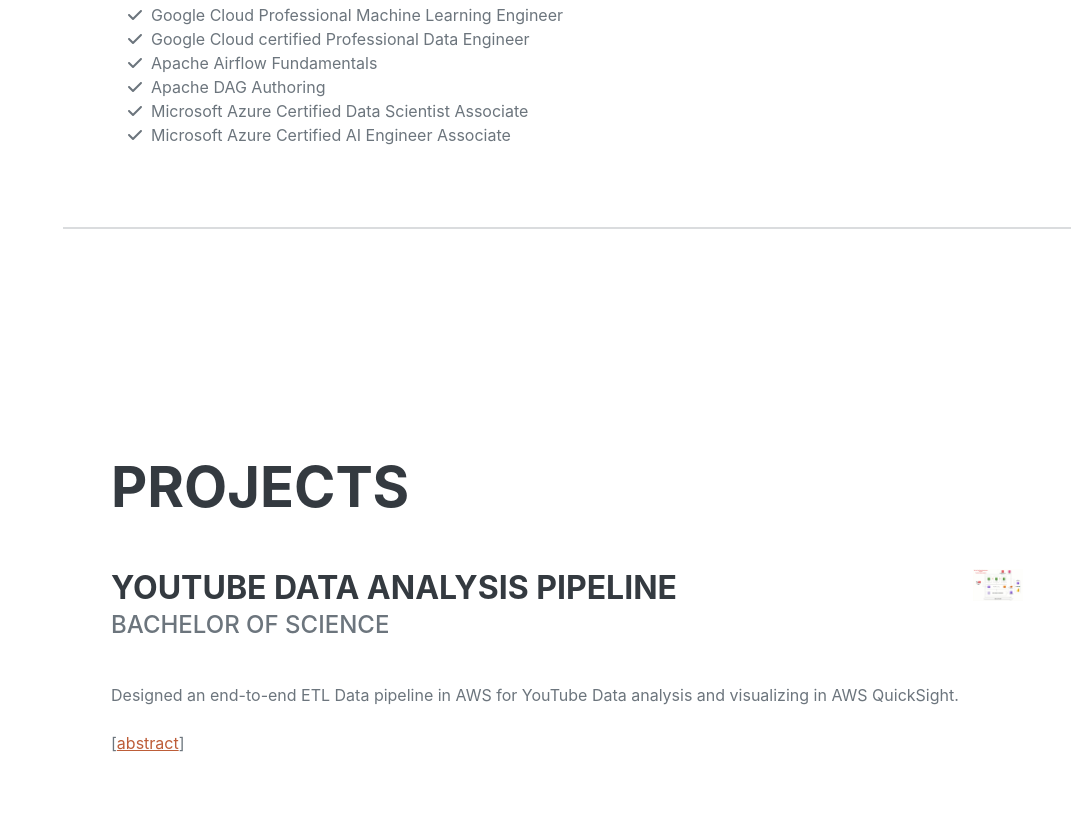
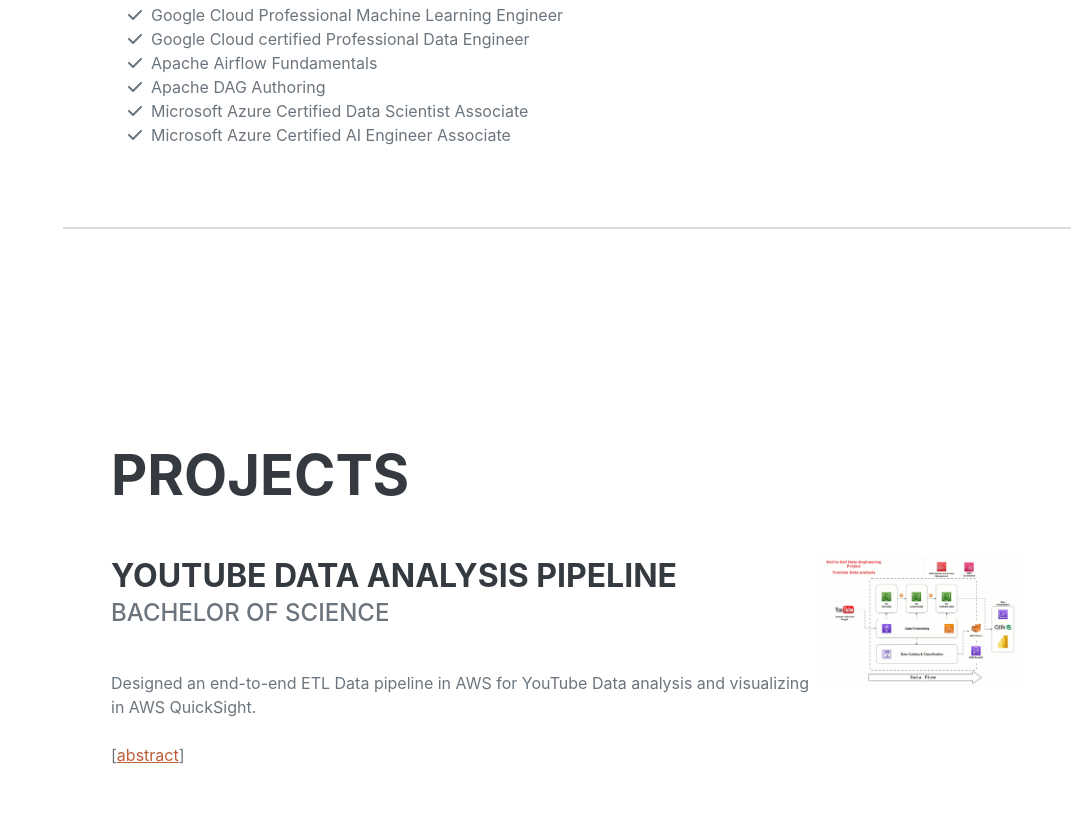
Before and after one commit to akashgangadharan/akashgangadharan.github.io, a plain HTML site: page index.html in a window 1280 px wide. Shown: the part 3534-4352 px from the top of the page, without its empty margins (209-1280 px from the left). Drawn offline with nearby package versions, Linux system fonts and the light colour scheme; a web font is replaced by a local one.

Commit message:
Update index.html

```diff
--- a/index.html
+++ b/index.html
@@ -262,7 +262,7 @@
                             </div>
                         </div>
                         <div class="flex-shrink-0"><span class="text-primary">
-                            <p><img src="assets/img/youtube.gif" width="50"> <!-- Change the width attribute to reduce the size -->
+                            <p><img src="assets/img/youtube.gif" width="200"> <!-- Change the width attribute to reduce the size -->
                             </p>
                         </span></div>
                     </div>
```
